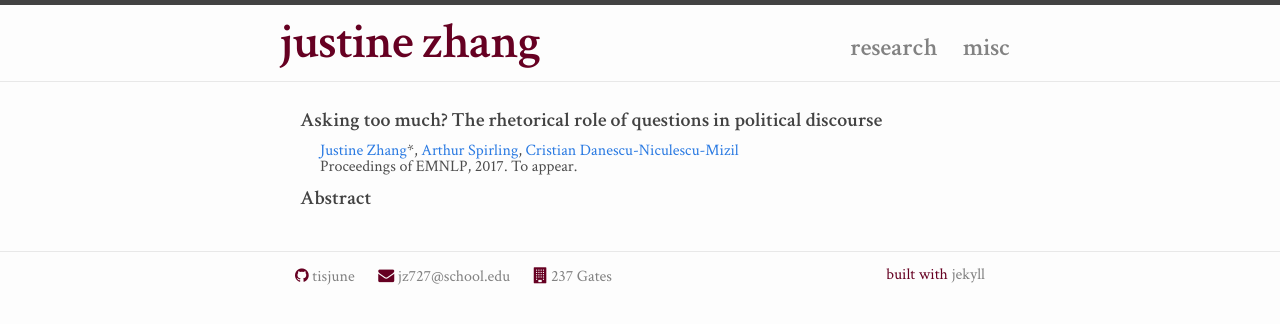
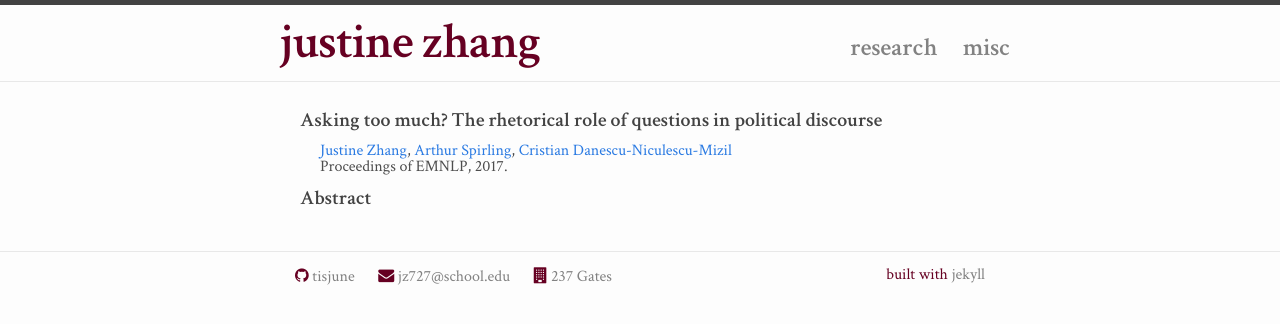
Before and after one commit to tisjune/tisjune.github.io, a Jekyll site: the page built from _publications/2017-08-27-questions.md, in a window 1280 px wide. Shown: the top 324 px of the page. Built offline with Jekyll 4.4.1, drawn with Linux system fonts in a browser that asks for light colours; nearby versions of some CDN libraries.

Commit message:
Update 2017-08-27-questions.md

```diff
--- a/_publications/2017-08-27-questions.md
+++ b/_publications/2017-08-27-questions.md
@@ -3,8 +3,8 @@ layout: publication
 title: "Asking too much? The rhetorical role of questions in political discourse"
 website: "http://www.cs.cornell.edu/~cristian/Asking_too_much.html"
 authors:
-  - { id: 'justinez', tag: '*' }
+  - { id: 'justinez', tag: '' }
   - { id: 'arthurs', tag: '' }
   - { id: 'cristiand', tag: '' }
-venue: Proceedings of EMNLP, 2017. To appear.
+venue: Proceedings of EMNLP, 2017.
 ---
```
